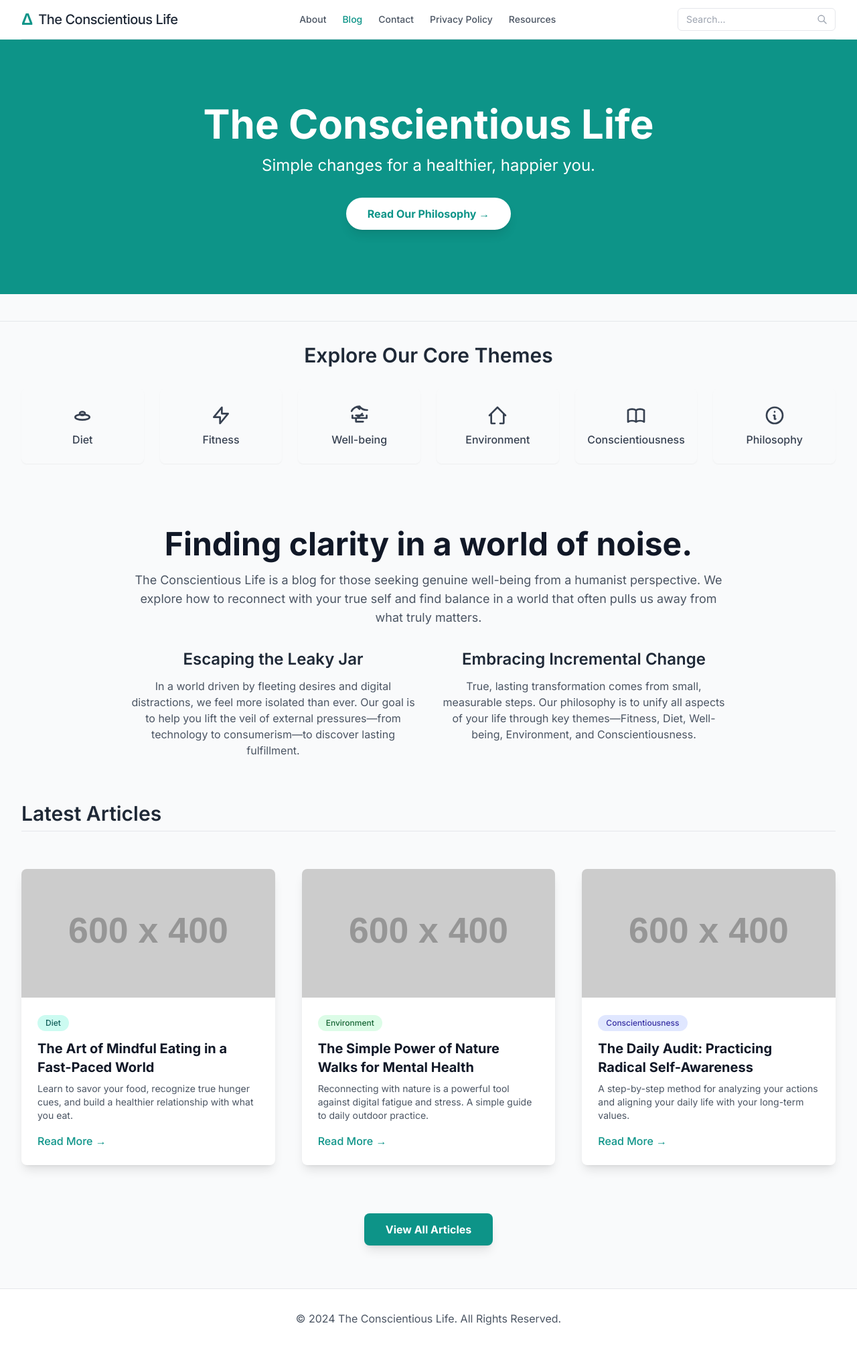
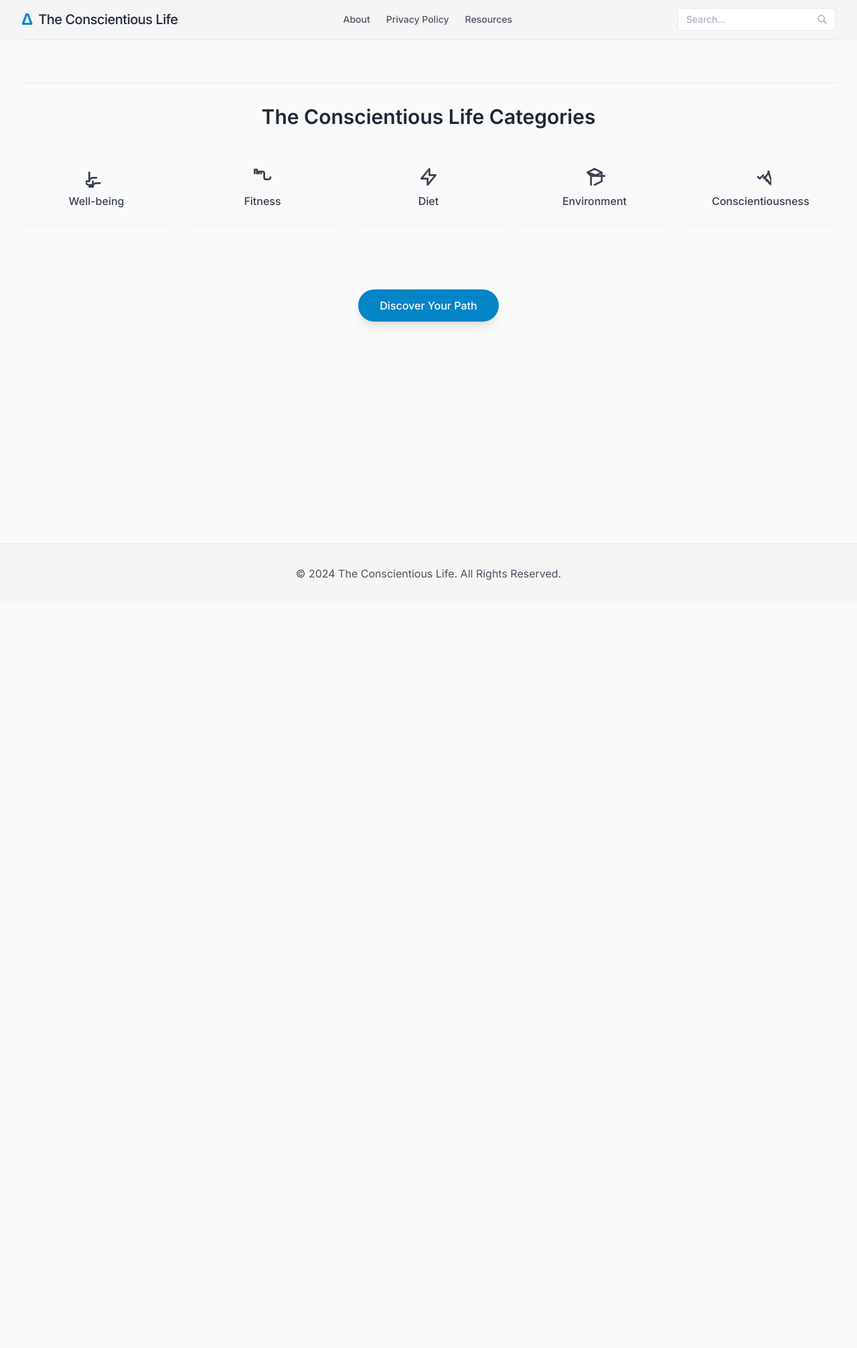
Before and after one commit to theconscientiouslife1-coder/TheCL, a Jekyll site: the page index.html, which Jekyll copies as it is, in a window 1280 px wide. Shown: the whole page at 67% size. Built offline with Jekyll 4.4.1, drawn with Linux system fonts in a browser that asks for light colours; nearby versions of some CDN libraries; after the commit the page ends 900 px from its top, so only the background shows below that.

Commit message:
feat: publish final cleaned-up index.html with sky blue/beige palette

```diff
--- a/index.html
+++ b/index.html
@@ -32,178 +32,112 @@
             }
         }
         .slide-up {
-            animation: slide-up-and-fade 0.7s ease-out forwards;
+            animation: slide-up-and-fade 0.8s ease-out forwards;
         }
-        .opacity-0 {
-            opacity: 0;
+
+        /* New CSS for the symmetrical mobile grid */
+        @media (max-width: 639px) {
+            .mobile-grid-container {
+                /* Force a 2-column grid on small screens */
+                grid-template-columns: repeat(2, minmax(0, 1fr));
+            }
+            /* Make the fifth item span both columns to center it */
+            .mobile-grid-container > :nth-child(5) {
+                grid-column: span 2 / span 2;
+                justify-self: center; /* Ensures horizontal centering */
+            }
         }
     </style>
 </head>
-<body class="bg-gray-50 text-gray-800">
+<body class="bg-neutral-50 text-gray-800">
 
-    <header class="bg-white shadow-sm">
+    <header id="main-header" class="bg-neutral-100 shadow-sm">
         <div class="container mx-auto px-4 sm:px-6 lg:px-8">
             <div class="flex justify-between items-center py-3 border-b border-gray-200">
                 <a href="index.html" class="flex items-center space-x-2 text-gray-800">
-                    <span class="text-xl md:text-2xl font-bold text-teal-600">Δ</span>
+                    <span class="text-xl md:text-2xl font-bold text-sky-600">Δ</span>
                     <span class="text-lg md:text-xl font-medium tracking-tight">The Conscientious Life</span>
                 </a>
 
                 <nav class="hidden md:flex items-center space-x-6 text-sm font-medium text-gray-600">
-                    <a href="about.html" class="hover:text-teal-600 transition-colors">About</a>
-                    <a href="index.html" class="hover:text-teal-600 transition-colors text-teal-600">Blog</a>
-                    <a href="#" class="hover:text-teal-600 transition-colors">Contact</a>
-                    <a href="#" class="hover:text-teal-600 transition-colors">Privacy Policy</a>
-                    <a href="#" class="hover:text-teal-600 transition-colors">Resources</a>
+                    <a href="about.html" class="hover:text-sky-600 transition-colors">About</a>
+                    <a href="#" class="hover:text-sky-600 transition-colors">Privacy Policy</a>
+                    <a href="#" class="hover:text-sky-600 transition-colors">Resources</a>
                 </nav>
-
-                <div class="relative">
-                    <input type="text" placeholder="Search..." class="border rounded-md py-1.5 px-3 text-sm focus:outline-none focus:ring-2 focus:ring-teal-500 focus:border-transparent transition">
+                <div class="relative hidden md:block">
+                    <input type="text" placeholder="Search..." class="border rounded-md py-1.5 px-3 text-sm focus:outline-none focus:ring-2 focus:ring-sky-500 focus:border-transparent transition">
                     <svg class="w-4 h-4 absolute right-3 top-1/2 -translate-y-1/2 text-gray-400" xmlns="http://www.w3.org/2000/svg" fill="none" viewBox="0 0 24 24" stroke="currentColor">
                         <path stroke-linecap="round" stroke-linejoin="round" stroke-width="2" d="M21 21l-6-6m2-5a7 7 0 11-14 0 7 7 0 0114 0z" />
                     </svg>
                 </div>
+
                 <div class="md:hidden">
                     <button id="mobile-menu-button" class="text-gray-600 hover:text-gray-800">
                         <svg class="w-6 h-6" fill="none" stroke="currentColor" viewBox="0 0 24 24" xmlns="http://www.w3.org/2000/svg"><path stroke-linecap="round" stroke-linejoin="round" stroke-width="2" d="M4 6h16M4 12h16m-7 6h7"></path></svg>
                     </button>
                 </div>
             </div>
+
             <div id="mobile-menu" class="hidden md:hidden py-2">
                 <a href="about.html" class="block px-4 py-2 text-sm text-gray-600 hover:bg-gray-100">About</a>
-                <a href="index.html" class="block px-4 py-2 text-sm text-gray-600 hover:bg-gray-100">Blog</a>
-                <a href="#" class="block px-4 py-2 text-sm text-gray-600 hover:bg-gray-100">Contact</a>
                 <a href="#" class="block px-4 py-2 text-sm text-gray-600 hover:bg-gray-100">Privacy Policy</a>
                 <a href="#" class="block px-4 py-2 text-sm text-gray-600 hover:bg-gray-100">Resources</a>
             </div>
         </div>
     </header>
 
-    <main class="flex-grow">
-        <section class="bg-teal-600 text-white py-16 md:py-24 mb-10">
-            <div class="container mx-auto px-4 sm:px-6 lg:px-8 text-center animate-on-scroll opacity-0">
-                <h1 class="text-4xl md:text-6xl font-extrabold mb-4 leading-tight">The Conscientious Life</h1>
-                <p class="text-xl md:text-2xl mb-8">Simple changes for a healthier, happier you.</p>
-                <a href="about.html" class="inline-block bg-white text-teal-600 font-bold py-3 px-8 rounded-full shadow-lg hover:bg-gray-100 transition-colors transform hover:scale-105">
-                    Read Our Philosophy &rarr;
+    <main class="flex-grow container mx-auto px-4 sm:px-6 lg:px-8 py-16">
+
+        <section class="py-8 border-t border-gray-200 opacity-0 animate-on-scroll">
+            <h3 class="text-2xl md:text-3xl font-semibold text-center text-gray-800 mb-8">The Conscientious Life Categories</h3>
+            <div class="grid grid-cols-2 sm:grid-cols-3 lg:grid-cols-5 gap-4 md:gap-6 mobile-grid-container">
+
+                <a href="well-being.html" class="flex flex-col items-center justify-center p-6 text-center rounded-lg shadow-sm hover:shadow-lg hover:bg-sky-500 hover:text-white font-medium text-gray-700 transition-all duration-300 transform translate-y-0 hover:-translate-y-1">
+                    <svg class="h-8 w-8 mb-2" xmlns="http://www.w3.org/2000/svg" fill="none" viewBox="0 0 24 24" stroke="currentColor">
+                        <path stroke-linecap="round" stroke-linejoin="round" stroke-width="2" d="M4 7v10m-4 0h4m-4 0a4 4 0 004 4h4m-4-4a4 4 0 014-4h4m-4 4v10m-4-4h4m-4 0a4 4 0 004 4h4m-4-4a4 4 0 014-4h4" />
+                    </svg>
+                    <span>Well-being</span>
+                </a>
+
+                <a href="fitness.html" class="flex flex-col items-center justify-center p-6 text-center rounded-lg shadow-sm hover:shadow-lg hover:bg-sky-500 hover:text-white font-medium text-gray-700 transition-all duration-300 transform translate-y-0 hover:-translate-y-1">
+                    <svg class="h-8 w-8 mb-2" xmlns="http://www.w3.org/2000/svg" fill="none" viewBox="0 0 24 24" stroke="currentColor">
+                        <path stroke-linecap="round" stroke-linejoin="round" stroke-width="2" d="M21 12.5c0 1.25-1 2.25-2.25 2.25H16a2 2 0 01-2-2V8m0 0a2 2 0 00-2-2H8c-1.25 0-2.25 1-2.25 2.25m0 0v-4.5h-2.5v4.5m4.75 0V8m0 0a2 2 0 01-2-2H8c-1.25 0-2.25 1-2.25 2.25m4.75 0V8m0 0a2 2 0 00-2-2H8c-1.25 0-2.25 1-2.25 2.25m4.75 0V8" />
+                    </svg>
+                    <span>Fitness</span>
+                </a>
+
+                <a href="diet.html" class="flex flex-col items-center justify-center p-6 text-center rounded-lg shadow-sm hover:shadow-lg hover:bg-sky-500 hover:text-white font-medium text-gray-700 transition-all duration-300 transform translate-y-0 hover:-translate-y-1">
+                    <svg class="h-8 w-8 mb-2" xmlns="http://www.w3.org/2000/svg" fill="none" viewBox="0 0 24 24" stroke="currentColor">
+                        <path stroke-linecap="round" stroke-linejoin="round" stroke-width="2" d="M13 10V3L4 14h7v7l9-11h-7z" />
+                    </svg>
+                    <span>Diet</span>
+                </a>
+
+                <a href="environment.html" class="flex flex-col items-center justify-center p-6 text-center rounded-lg shadow-sm hover:shadow-lg hover:bg-sky-500 hover:text-white font-medium text-gray-700 transition-all duration-300 transform translate-y-0 hover:-translate-y-1">
+                    <svg class="h-8 w-8 mb-2" xmlns="http://www.w3.org/2000/svg" fill="none" viewBox="0 0 24 24" stroke="currentColor">
+                        <path stroke-linecap="round" stroke-linejoin="round" stroke-width="2" d="M20 7l-8-4-8 4m16 0l-8 4m8-4v10l-8 4m0-10L4 7m4 4v10m0-10h8m-8 0L4 7m4 4v10m8-10h8m-8 0L4 7" />
+                    </svg>
+                    <span>Environment</span>
+                </a>
+
+                <a href="conscientiousness.html" class="flex flex-col items-center justify-center p-6 text-center rounded-lg shadow-sm hover:shadow-lg hover:bg-sky-500 hover:text-white font-medium text-gray-700 transition-all duration-300 transform translate-y-0 hover:-translate-y-1">
+                    <svg class="h-8 w-8 mb-2" xmlns="http://www.w3.org/2000/svg" fill="none" viewBox="0 0 24 24" stroke="currentColor">
+                        <path stroke-linecap="round" stroke-linejoin="round" stroke-width="2" d="M9 12l2 2 4-4m5.618-4.111a.225.225 0 01.29 0l.542.542a.225.225 0 010 .29L16.4 13.59a.225.225 0 01-.29 0L15.6 13a.225.225 0 010-.29l.542-.542a.225.225 0 01.29 0l.542.542a.225.225 0 010 .29L19.2 16.59a.225.225 0 01-.29 0L18.4 16a.225.225 0 010-.29l.542-.542a.225.225 0 01.29 0l.542.542a.225.225 0 010 .29L22.4 19.59a.225.225 0 01-.29 0L21.6 19a.225.225 0 010-.29l.542-.542a.225.225 0 01.29 0l.542.542a.225.225 0 010 .29L25.6 22.59a.225.225 0 01-.29 0L24.8 22a.225.225 0 010-.29l.542-.542a.225.225 0 01.29 0z" />
+                    </svg>
+                    <span>Conscientiousness</span>
                 </a>
             </div>
         </section>
 
-        <section class="container mx-auto px-4 sm:px-6 lg:px-8 py-8 border-t border-gray-200 opacity-0 animate-on-scroll">
-            <h3 class="text-2xl md:text-3xl font-semibold text-center text-gray-800 mb-8">Explore Our Core Themes</h3>
-            <div class="grid grid-cols-2 sm:grid-cols-3 lg:grid-cols-6 gap-4 md:gap-6 mobile-grid-container">
-
-                <a href="diet.html" class="flex flex-col items-center justify-center p-6 text-center rounded-lg shadow-sm hover:shadow-lg hover:bg-teal-500 hover:text-white font-medium text-gray-700 transition-all duration-300 transform translate-y-0 hover:-translate-y-1">
-                    <svg class="h-8 w-8 mb-2" xmlns="http://www.w3.org/2000/svg" fill="none" viewBox="0 0 24 24" stroke="currentColor">
-                        <path stroke-linecap="round" stroke-linejoin="round" stroke-width="2" d="M12 8c1.657 0 3 .895 3 2s-1.343 2-3 2-3-.895-3-2 1.343-2 3-2zM4 14c0 1.657 3.582 3 8 3s8-1.343 8-3-3.582-3-8-3-8 1.343-8 3z" />
-                    </svg>
-                    Diet
-                </a>
-
-                <a href="fitness.html" class="flex flex-col items-center justify-center p-6 text-center rounded-lg shadow-sm hover:shadow-lg hover:bg-teal-500 hover:text-white font-medium text-gray-700 transition-all duration-300 transform translate-y-0 hover:-translate-y-1">
-                    <svg class="h-8 w-8 mb-2" xmlns="http://www.w3.org/2000/svg" fill="none" viewBox="0 0 24 24" stroke="currentColor">
-                        <path stroke-linecap="round" stroke-linejoin="round" stroke-width="2" d="M13 10V3L4 14h7v7l9-11h-7z" />
-                    </svg>
-                    Fitness
-                </a>
-
-                <a href="well-being.html" class="flex flex-col items-center justify-center p-6 text-center rounded-lg shadow-sm hover:shadow-lg hover:bg-teal-500 hover:text-white font-medium text-gray-700 transition-all duration-300 transform translate-y-0 hover:-translate-y-1">
-                    <svg class="h-8 w-8 mb-2" xmlns="http://www.w3.org/2000/svg" fill="none" viewBox="0 0 24 24" stroke="currentColor">
-                        <path stroke-linecap="round" stroke-linejoin="round" stroke-width="2" d="M9 12l2 2 4-4m5.618-4.018A9.955 9.955 0 0112 2c-3.79 0-7.143 2.053-8.91 5.176M4 12v3h16v-3m-4 7H8v-3m0-4h8m-4-7V5a2 2 0 00-2-2z" />
-                    </svg>
-                    Well-being
-                </a>
-
-                <a href="environment.html" class="flex flex-col items-center justify-center p-6 text-center rounded-lg shadow-sm hover:shadow-lg hover:bg-teal-500 hover:text-white font-medium text-gray-700 transition-all duration-300 transform translate-y-0 hover:-translate-y-1">
-                    <svg class="h-8 w-8 mb-2" xmlns="http://www.w3.org/2000/svg" fill="none" viewBox="0 0 24 24" stroke="currentColor">
-                        <path stroke-linecap="round" stroke-linejoin="round" stroke-width="2" d="M3 12l2-2m0 0l7-7 7 7M5 10v10a1 1 0 001 1h3m10-11l2 2m-2-2v10a1 1 0 01-1 1h-3m-6 0a1 1 0001-1v-4a1 1 001-1h4a1 1 001 1v4a1 1 001-1h3m-6 0h.01" />
-                    </svg>
-                    Environment
-                </a>
-
-                <a href="conscientiousness.html" class="flex flex-col items-center justify-center p-6 text-center rounded-lg shadow-sm hover:shadow-lg hover:bg-teal-500 hover:text-white font-medium text-gray-700 transition-all duration-300 transform translate-y-0 hover:-translate-y-1">
-                    <svg class="h-8 w-8 mb-2" xmlns="http://www.w3.org/2000/svg" fill="none" viewBox="0 0 24 24" stroke="currentColor">
-                        <path stroke-linecap="round" stroke-linejoin="round" stroke-width="2" d="M12 6.253v13m0-13C10.832 5.477 9.246 5 7.5 5S4.168 5.477 3 6.253v13C4.168 18.477 5.754 18 7.5 18s3.332.477 4.5 1.253m0-13C13.168 5.477 14.754 5 16.5 5s3.332.477 4.5 1.253v13C19.832 18.477 18.246 18 16.5 18s-3.332.477-4.5 1.253" />
-                    </svg>
-                    Conscientiousness
-                </a>
-
-                <a href="about.html" class="flex flex-col items-center justify-center p-6 text-center rounded-lg shadow-sm hover:shadow-lg hover:bg-teal-500 hover:text-white font-medium text-gray-700 transition-all duration-300 transform translate-y-0 hover:-translate-y-1 hidden lg:flex">
-                    <svg class="h-8 w-8 mb-2" xmlns="http://www.w3.org/2000/svg" fill="none" viewBox="0 0 24 24" stroke="currentColor">
-                        <path stroke-linecap="round" stroke-linejoin="round" stroke-width="2" d="M13 16h-1v-4h-1m1-4h.01M21 12a9 9 0 11-18 0 9 9 0 0118 0z" />
-                    </svg>
-                    Philosophy
-                </a>
-            </div>
+        <section class="text-center my-16 opacity-0 animate-on-scroll">
+            <a href="#" class="inline-block bg-sky-600 text-white font-medium py-3 px-8 rounded-full shadow-lg hover:bg-sky-700 transition-colors duration-300">
+                Discover Your Path
+            </a>
         </section>
 
-        <section class="container mx-auto px-4 sm:px-6 lg:px-8 py-12 md:py-16">
-            <div class="text-center max-w-4xl mx-auto mb-16 opacity-0 animate-on-scroll">
-                <h2 class="text-4xl md:text-5xl font-bold text-gray-900 mb-4 leading-tight">Finding clarity in a world of noise.</h2>
-                <p class="text-lg text-gray-600 mb-8">
-                    The Conscientious Life is a blog for those seeking genuine well-being from a humanist perspective. We explore how to reconnect with your true self and find balance in a world that often pulls us away from what truly matters.
-                </p>
-
-                <div class="space-y-6 md:space-y-0 md:flex md:space-x-8 text-left md:text-center">
-                    <div class="flex-1">
-                        <h3 class="text-xl md:text-2xl font-semibold text-gray-800 mb-3">Escaping the Leaky Jar</h3>
-                        <p class="text-gray-600">
-                            In a world driven by fleeting desires and digital distractions, we feel more isolated than ever. Our goal is to help you lift the veil of external pressures—from technology to consumerism—to discover lasting fulfillment.
-                        </p>
-                    </div>
-                    <div class="flex-1">
-                        <h3 class="text-xl md:text-2xl font-semibold text-gray-800 mb-3">Embracing Incremental Change</h3>
-                        <p class="text-gray-600">
-                            True, lasting transformation comes from small, measurable steps. Our philosophy is to unify all aspects of your life through key themes—Fitness, Diet, Well-being, Environment, and Conscientiousness.
-                        </p>
-                    </div>
-                </div>
-            </div>
-
-            <div class="grid grid-cols-1 md:grid-cols-3 gap-8 md:gap-10">
-                <h2 class="md:col-span-3 text-3xl font-semibold text-gray-800 mb-4 border-b pb-2">Latest Articles</h2>
-
-                <article class="bg-white rounded-lg shadow-lg overflow-hidden transition-transform transform hover:scale-[1.02] hover:shadow-xl animate-on-scroll opacity-0" style="animation-delay: 0.1s;">
-                    <img src="https://via.placeholder.com/600x400" alt="Mindful Eating" class="w-full h-48 object-cover">
-                    <div class="p-6">
-                        <span class="inline-block bg-teal-100 text-teal-800 text-xs font-medium px-3 py-1 rounded-full mb-3">Diet</span>
-                        <h3 class="text-xl font-bold text-gray-900 mb-2">The Art of Mindful Eating in a Fast-Paced World</h3>
-                        <p class="text-gray-600 text-sm mb-4">Learn to savor your food, recognize true hunger cues, and build a healthier relationship with what you eat.</p>
-                        <a href="diet.html" class="text-teal-600 font-medium hover:underline transition-colors">Read More &rarr;</a>
-                    </div>
-                </article>
-
-                <article class="bg-white rounded-lg shadow-lg overflow-hidden transition-transform transform hover:scale-[1.02] hover:shadow-xl animate-on-scroll opacity-0" style="animation-delay: 0.2s;">
-                    <img src="https://via.placeholder.com/600x400" alt="Nature Walk" class="w-full h-48 object-cover">
-                    <div class="p-6">
-                        <span class="inline-block bg-green-100 text-green-800 text-xs font-medium px-3 py-1 rounded-full mb-3">Environment</span>
-                        <h3 class="text-xl font-bold text-gray-900 mb-2">The Simple Power of Nature Walks for Mental Health</h3>
-                        <p class="text-gray-600 text-sm mb-4">Reconnecting with nature is a powerful tool against digital fatigue and stress. A simple guide to daily outdoor practice.</p>
-                        <a href="environment.html" class="text-teal-600 font-medium hover:underline transition-colors">Read More &rarr;</a>
-                    </div>
-                </article>
-
-                <article class="bg-white rounded-lg shadow-lg overflow-hidden transition-transform transform hover:scale-[1.02] hover:shadow-xl animate-on-scroll opacity-0" style="animation-delay: 0.3s;">
-                    <img src="https://via.placeholder.com/600x400" alt="Self-Awareness" class="w-full h-48 object-cover">
-                    <div class="p-6">
-                        <span class="inline-block bg-indigo-100 text-indigo-800 text-xs font-medium px-3 py-1 rounded-full mb-3">Conscientiousness</span>
-                        <h3 class="text-xl font-bold text-gray-900 mb-2">The Daily Audit: Practicing Radical Self-Awareness</h3>
-                        <p class="text-gray-600 text-sm mb-4">A step-by-step method for analyzing your actions and aligning your daily life with your long-term values.</p>
-                        <a href="conscientiousness.html" class="text-teal-600 font-medium hover:underline transition-colors">Read More &rarr;</a>
-                    </div>
-                </article>
-
-                <div class="md:col-span-3 text-center mt-8">
-                    <a href="#" class="inline-block bg-teal-600 text-white font-bold py-3 px-8 rounded-lg shadow-lg hover:bg-teal-700 transition-colors transform hover:scale-105">
-                        View All Articles
-                    </a>
-                </div>
-            </div>
-        </section>
     </main>
 
-    <footer class="bg-white border-t">
+    <footer class="bg-neutral-100 border-t">
         <div class="container mx-auto px-4 sm:px-6 lg:px-8 py-8 text-center text-gray-600">
             <p>&copy; 2024 The Conscientious Life. All Rights Reserved.</p>
         </div>
```
Also changed, not shown: other parts of index.html (+3 -3 lines).
